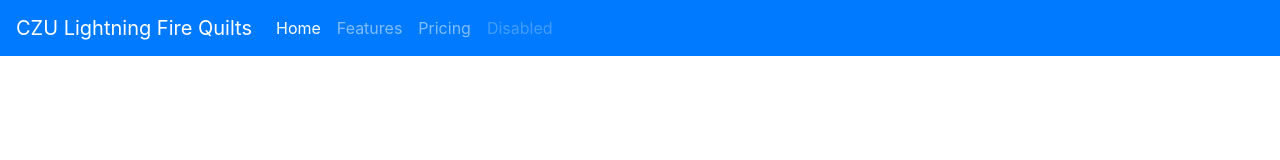
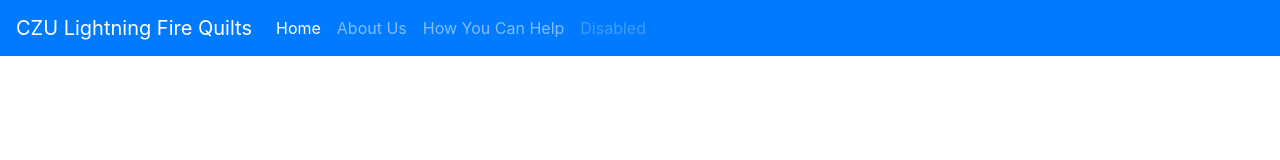
Before and after one commit to sdimartino510/firequilt2, a plain HTML site: page index.html in a window 1280 px wide. Drawn offline with nearby package versions, Linux system fonts and the light colour scheme.

Commit message:
adding links

```diff
--- a/index.html
+++ b/index.html
@@ -24,10 +24,10 @@
             <a class="nav-link" href="#">Home <span class="sr-only">(current)</span></a>
           </li>
           <li class="nav-item">
-            <a class="nav-link" href="#">Features</a>
+            <a class="nav-link" href="./about.html">About Us</a>
           </li>
           <li class="nav-item">
-            <a class="nav-link" href="#">Pricing</a>
+            <a class="nav-link" href="./help.html">How You Can Help</a>
           </li>
           <li class="nav-item">
             <a class="nav-link disabled" href="#">Disabled</a>
```
